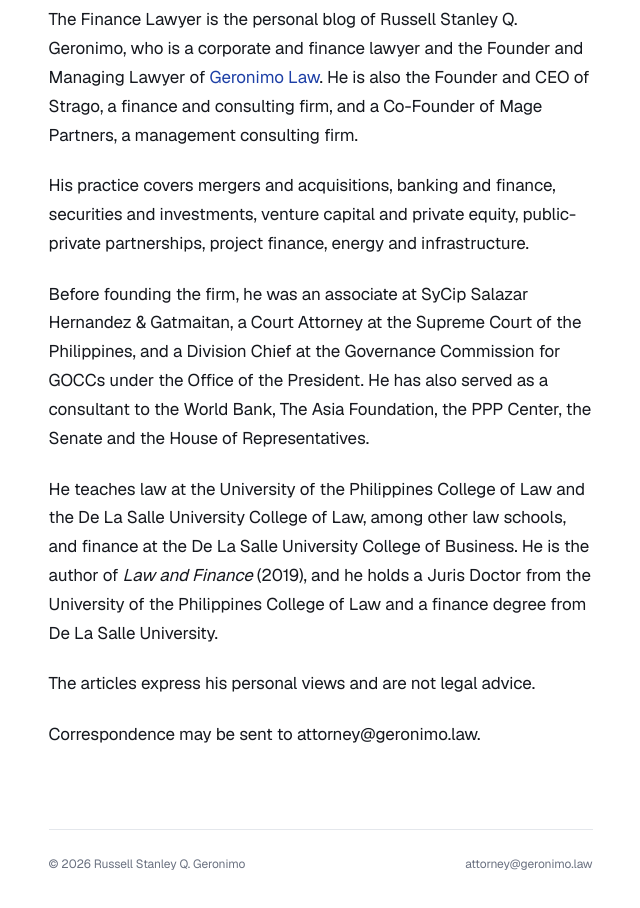
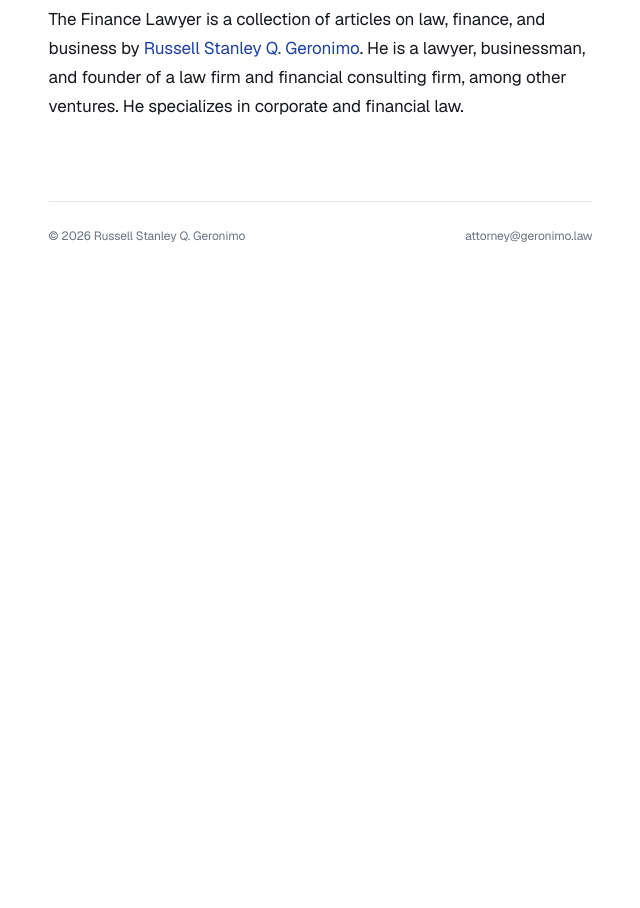
Before and after one commit to rsgeronimo/the-finance-lawyer, a plain HTML site: page about.html in a window 1280 px wide. Shown: the part 182-1090 px from the top of the page, without its empty margins (129-769 px from the left). After the commit the page ends 800 px from the top, so only its background shows below. Drawn offline with nearby package versions, Linux system fonts and the light colour scheme.

Commit message:
Replace about page text
Co-Authored-By: Claude Fable 5.2 <noreply@anthropic.com>
Claude-Session: https://claude.ai/code/session_01ShWTwspNe6xruKVcppaJfL

```diff
--- a/about.html
+++ b/about.html
@@ -22,12 +22,7 @@
 <main>
 <article class="essay">
 <h1>About</h1>
-<p>The Finance Lawyer is the personal blog of Russell Stanley Q. Geronimo, who is a corporate and finance lawyer and the Founder and Managing Lawyer of <a href="https://www.geronimo.law">Geronimo Law</a>. He is also the Founder and CEO of Strago, a finance and consulting firm, and a Co-Founder of Mage Partners, a management consulting firm.</p>
-<p>His practice covers mergers and acquisitions, banking and finance, securities and investments, venture capital and private equity, public-private partnerships, project finance, energy and infrastructure.</p>
-<p>Before founding the firm, he was an associate at SyCip Salazar Hernandez &amp; Gatmaitan, a Court Attorney at the Supreme Court of the Philippines, and a Division Chief at the Governance Commission for GOCCs under the Office of the President. He has also served as a consultant to the World Bank, The Asia Foundation, the PPP Center, the Senate and the House of Representatives.</p>
-<p>He teaches law at the University of the Philippines College of Law and the De La Salle University College of Law, among other law schools, and finance at the De La Salle University College of Business. He is the author of <em>Law and Finance</em> (2019), and he holds a Juris Doctor from the University of the Philippines College of Law and a finance degree from De La Salle University.</p>
-<p>The articles express his personal views and are not legal advice.</p>
-<p>Correspondence may be sent to attorney@geronimo.law.</p>
+<p>The Finance Lawyer is a collection of articles on law, finance, and business by <a href="https://www.geronimo.law/the-founder">Russell Stanley Q. Geronimo</a>. He is a lawyer, businessman, and founder of a law firm and financial consulting firm, among other ventures. He specializes in corporate and financial law.</p>
 </article>
 </main>
 <footer class="site-footer">
```
